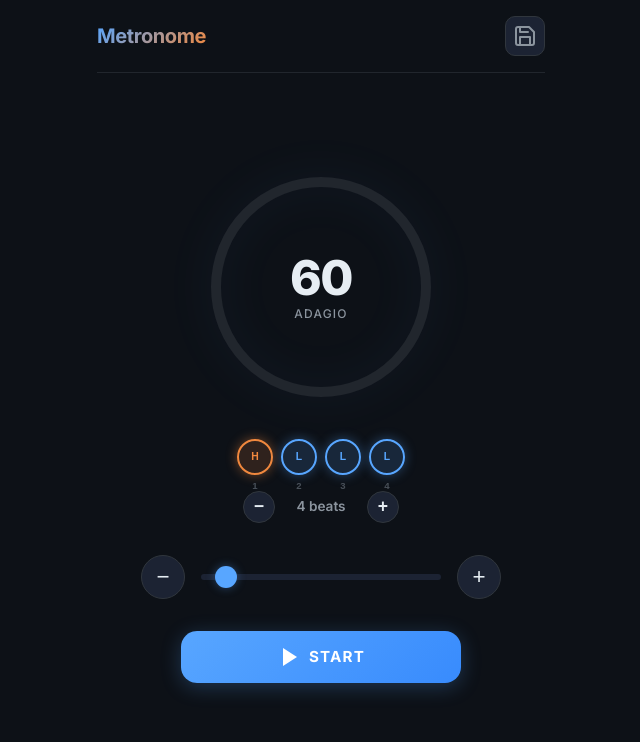
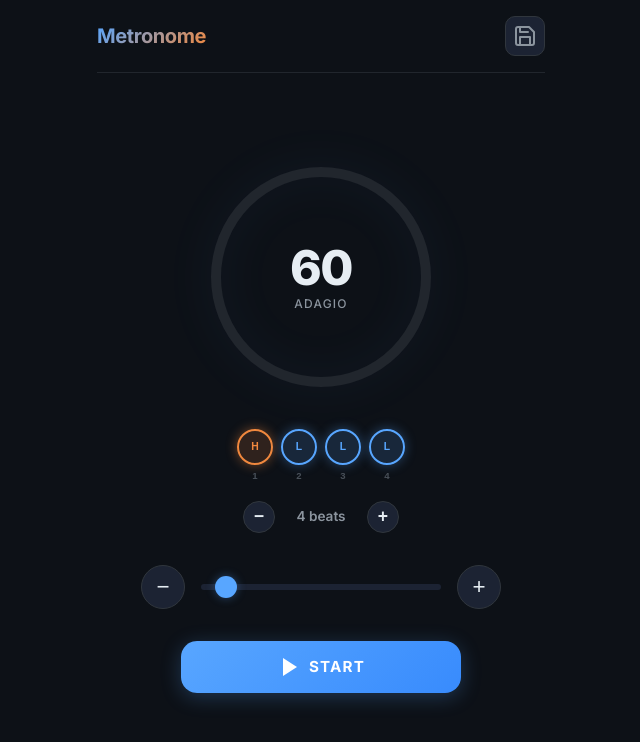
Before and after one commit to SpaceEraser/Metronome, a website built with Parcel: page src/index.html in a window 1280 px wide. Shown: the whole page, without its empty margins (319-959 px from the left). Built offline with nearby package versions, Linux system fonts and the light colour scheme.

Commit message:
bug: fix overlapping beat label

```diff
--- a/src/styles.css
+++ b/src/styles.css
@@ -291,7 +291,7 @@ body {
   gap: var(--space-sm);
   flex-wrap: wrap;
   max-width: 100%;
-  padding: 0 var(--space-sm);
+  padding: 0 var(--space-sm) 20px;
 }
 
 .beat-pad {
```
Also changed, not shown: dist/index.html, 4 other files.
